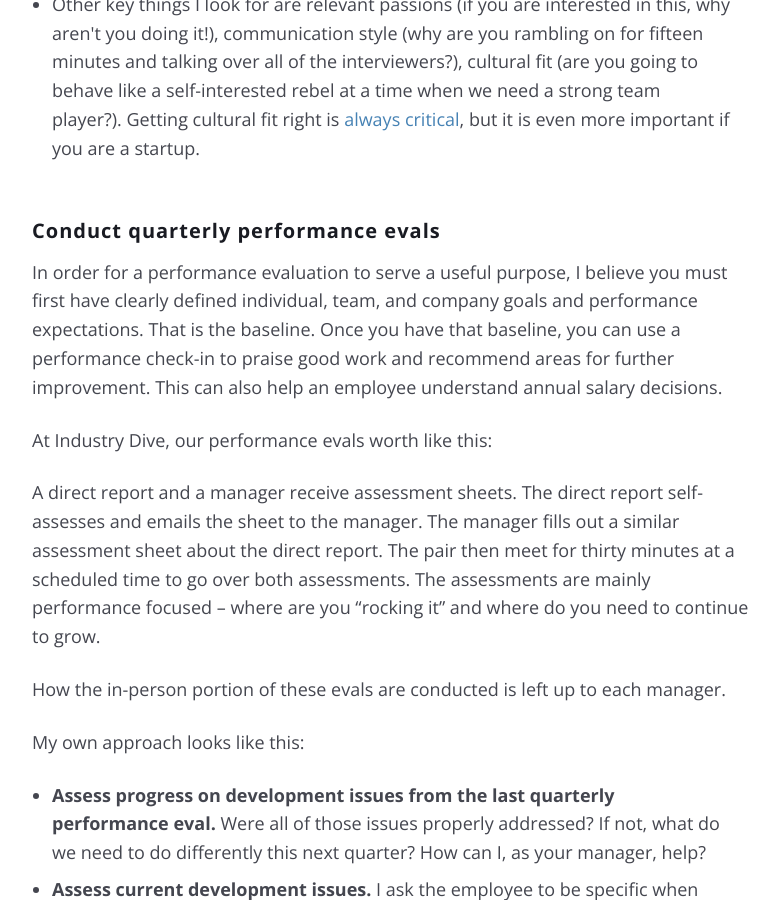
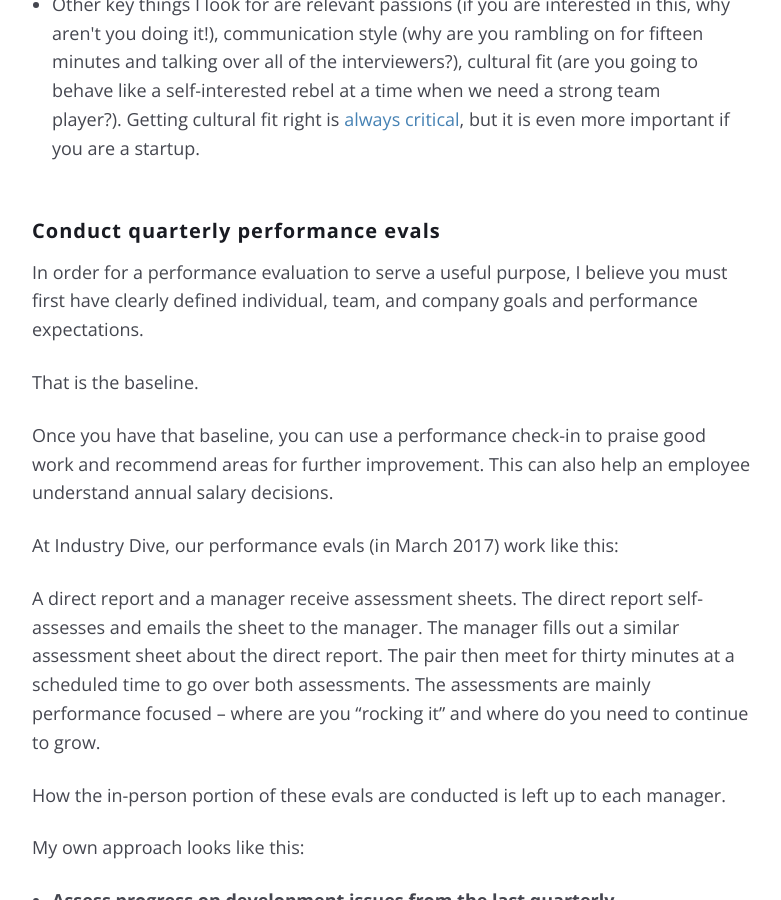
Before and after one commit to mcknightlabs/rtmup, a Jekyll site: the page built from _posts/goal/2017-03-05-management.md, in a window 1280 px wide and 900 px high, scrolled down 4083 px. Shown: the whole window, without its empty margins (248-1029 px from the left). Built offline with Jekyll 4.4.1, drawn with Linux system fonts in a browser that asks for light colours; comment, search, counter and statistics services are not loaded.

Commit message:
updates management post

```diff
--- a/_posts/goal/2017-03-05-management.md
+++ b/_posts/goal/2017-03-05-management.md
@@ -77,10 +77,12 @@ What follows are my personal hiring guidelines.
 
 ### Conduct quarterly performance evals
 In order for a performance evaluation to serve a useful purpose, I believe you must first have clearly defined individual, team, and company goals and performance expectations.
+
 That is the baseline.
+
 Once you have that baseline, you can use a performance check-in to praise good work and recommend areas for further improvement. This can also help an employee understand annual salary decisions.
 
-At Industry Dive, our performance evals worth like this:
+At Industry Dive, our performance evals (in March 2017) work like this:
 
 A direct report and a manager receive assessment sheets. The direct report self-assesses and emails the sheet to the manager. The manager fills out a similar assessment sheet about the direct report. The pair then meet for thirty minutes at a scheduled time to go over both assessments. The assessments are mainly performance focused – where are you "rocking it" and where do you need to continue to grow.
 
```
